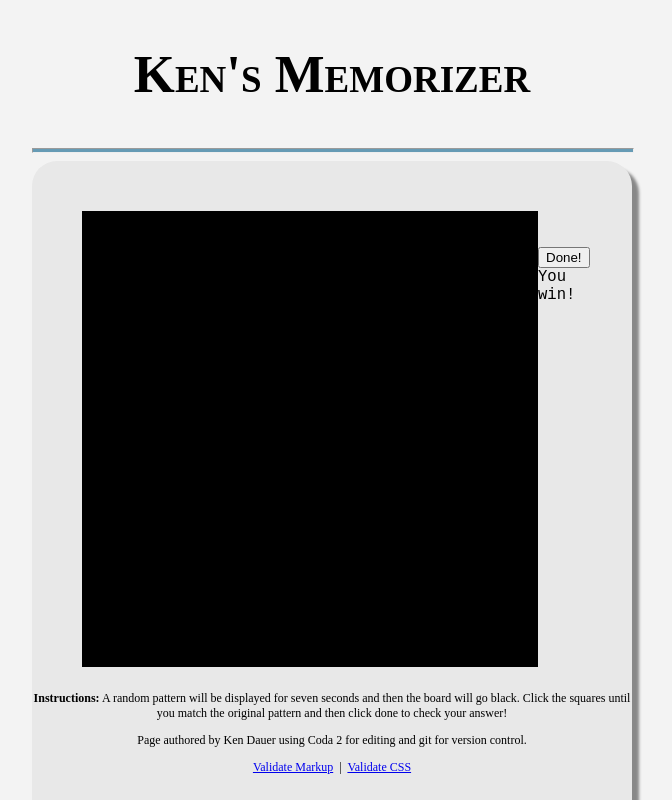
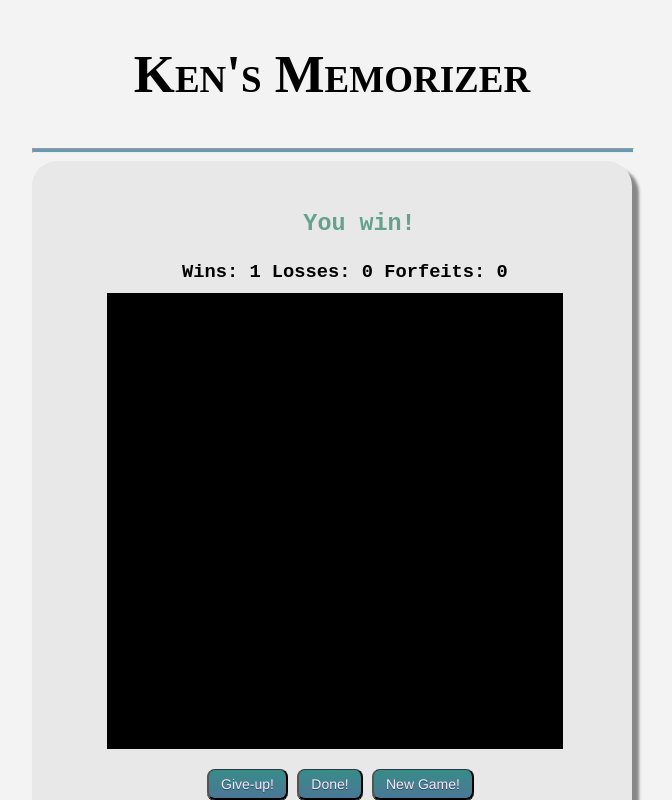
Before and after one commit to kendauer/p3.dwahomework.biz, a plain HTML site: page index.html in a window 1280 px wide. Both pictures are taken after a click on the button "Done!". Shown: the top 800 px of the page, without its empty margins (176-848 px from the left). Drawn offline with nearby package versions, Linux system fonts and the light colour scheme.

Commit message:
Added new functional buttons to reset the board and show the solution. Added a scoreboard and changed the design a little.

```diff
--- a/css/main.css
+++ b/css/main.css
@@ -21,19 +21,19 @@ body {
 }
 
 /* style for the navigation menu */
-#menu {
-	width: 600px;
-	margin-left: 200px;
+#results {
+	font-size: 1.5em;
+	font-weight: bold;
+	clear: both;
+	height: 50px;
+	color: rgba(20,121,85,0.63);
 	text-align: center;
-	color: rgba(162,161,165,0.63)
 }
 
-#menu a {
-	margin-left: 10px;
-	text-decoration: none;
-	color: #a11010;
+#scoreBoard {
+	padding-left: 75px;
+	padding-bottom: 10px;
 	font-weight: bold;
-	font-variant: small-caps;
 	font-size: 1.2em;
 }
 
@@ -58,7 +58,7 @@ hr.blue {
 /* style for the actual content itself */
 .innerBox {
 	padding-top: 50px;
-	padding-left: 50px;
+	padding-left: 75px;
 	padding-right: 20px;
 	font-family: monospace;
 	font-size: 1.20em;
@@ -72,41 +72,7 @@ hr.blue {
 	border: solid 1px black;
 }
 
-#piece1 {
-	background-color: red;
-}
 
-#piece2 {
-	background-color: green;
-}
-
-#piece3 {
-	background-color: blue;
-}
-
-#piece4 {
-	background-color: red;
-}
-
-#piece5 {
-	background-color: green;
-}
-
-#piece6 {
-	background-color: blue;
-}
-
-#piece7 {
-	background-color: red;
-}
-
-#piece8 {
-	background-color: green;
-}
-
-#piece9 {
-	background-color: blue;
-}
 
 
 
@@ -122,3 +88,44 @@ footer {
 .error {
 	color: red;
 }
+
+#buttons {
+padding-top: 20px;
+	padding-left: 100px;
+	clear: both;
+
+}
+
+/* Button design curtosy of css-tricks.com */
+
+.button {
+   border-top: 1px solid #2a3b45;
+   background: #4a7796;
+   background: -webkit-gradient(linear, left top, left bottom, from(#388c88), to(#4a7796));
+   background: -webkit-linear-gradient(top, #388c88, #4a7796);
+   background: -moz-linear-gradient(top, #388c88, #4a7796);
+   background: -ms-linear-gradient(top, #388c88, #4a7796);
+   background: -o-linear-gradient(top, #388c88, #4a7796);
+   padding: 6px 12px;
+   -webkit-border-radius: 8px;
+   -moz-border-radius: 8px;
+   border-radius: 8px;
+   -webkit-box-shadow: rgba(0,0,0,1) 0 1px 0;
+   -moz-box-shadow: rgba(0,0,0,1) 0 1px 0;
+   box-shadow: rgba(0,0,0,1) 0 1px 0;
+   text-shadow: rgba(0,0,0,.4) 0 1px 0;
+   color: #fce5fc;
+   font-size: 14px;
+   font-family: Helvetica, Arial, Sans-Serif;
+   text-decoration: none;
+   vertical-align: middle;
+   }
+.button:hover {
+   border-top-color: #26524b;
+   background: #26524b;
+   color: #fcf9fc;
+   }
+.button:active {
+   border-top-color: #358bc4;
+   background: #358bc4;
+   }
--- a/index.html
+++ b/index.html
@@ -2,10 +2,11 @@
 <html>
 <head>
 
+	<meta charset="UTF-8">
+
 	<title>Ken's Memorizer</title>
 
 	<link rel="stylesheet" href="css/main.css" type="text/css">
-	<link rel="stylesheet" href="css/features.css" type="text/css">
 
 	<script src="https://ajax.googleapis.com/ajax/libs/jquery/1.9.1/jquery.min.js"></script>
 	<script src="https://ajax.googleapis.com/ajax/libs/jqueryui/1.10.3/jquery-ui.min.js"></script>
@@ -28,6 +29,13 @@
 <div class="outerBox">
 
    <div class="innerBox">
+
+   		<div id="results">
+   		</div>
+
+   		<div id="scoreBoard">
+   		</div>
+
    		<div id="gameboard">
    			<div class="piece" id="piece1">
    			</div>
@@ -52,19 +60,28 @@
 
    		</div>
 
-   		<input type='button' id='done' value='Done!'>
 
-   		<div id="checker">
+
+   		<div id="buttons">
+	   		    <input type='button' class='button' id='giveUp' value='Give-up!'>
+   		   		<input type='button' class='button' id='done' value='Done!'>
+   		   		<input type='button' class='button' id='reset' value='New Game!'>
    		</div>
+
+   		   <div id="instructions">
+            <p><strong>Instructions:</strong> A random pattern will be displayed for seven seconds and then the board
+         will go black. Click the squares until you match the original pattern and then click
+         done to check your answer! </p>
    </div>
 
-<div>
+
+   </div>
+
+
 
 
       <footer>
-         <p><strong>Instructions:</strong> A random pattern will be displayed for seven seconds and then the board
-         will go black. Click the squares until you match the original pattern and then click
-         done to check your answer! </p>
+
          <p>Page authored by Ken Dauer using Coda 2 for editing and git for version control.</p>
          <p><a href="http://validator.w3.org/check/referer">Validate Markup</a>
             &nbsp;|&nbsp;
@@ -73,7 +90,7 @@
       </footer>
 
 <script src="js/memorizer.js"></script>
-
+</div>
 
 
 </body>
--- a/js/memorizer.js
+++ b/js/memorizer.js
@@ -1,26 +1,35 @@
-  var colors = ["rgb(255, 0, 0)", "rgb(0, 128, 0)", "rgb(0, 0, 255)"];
-  var piece1Color = parseInt(Math.random()*(colors.length));
-  var piece2Color = parseInt(Math.random()*(colors.length));
-  var piece3Color = parseInt(Math.random()*(colors.length));
-  var piece4Color = parseInt(Math.random()*(colors.length));
-  var piece5Color = parseInt(Math.random()*(colors.length));
-  var piece6Color = parseInt(Math.random()*(colors.length));
-  var piece7Color = parseInt(Math.random()*(colors.length));
-  var piece8Color = parseInt(Math.random()*(colors.length));
-  var piece9Color = parseInt(Math.random()*(colors.length));
+  var red = "rgb(255, 0, 0)"
+  var green = "rgb(0, 128, 0)"
+  var blue = "rgb(0, 0, 255)"
+
+  var colors = [red, green, blue];
+  var wins = 0;
+  var losses = 0;
+  var forfeits = 0;
+
 
 $( document ).ready(function() {
 
+	$('#scoreBoard').html("Wins: " + wins + " Losses: " + losses + " Forfeits: " + forfeits);
 
-  	console.log(colors[piece1Color]);
-  	console.log(colors[piece2Color]);
-  	console.log(colors[piece3Color]);
-  	console.log(colors[piece4Color]);
-  	console.log(colors[piece5Color]);
-  	console.log(colors[piece6Color]);
-  	console.log(colors[piece7Color]);
-  	console.log(colors[piece8Color]);
-  	console.log(colors[piece9Color]);
+	newBoard();
+
+});
+
+function newBoard() {
+
+$('#results').html("");
+
+  window.piece1Color = parseInt(Math.random()*(colors.length));
+  window.piece2Color = parseInt(Math.random()*(colors.length));
+  window.piece3Color = parseInt(Math.random()*(colors.length));
+  window.piece4Color = parseInt(Math.random()*(colors.length));
+  window.piece5Color = parseInt(Math.random()*(colors.length));
+  window.piece6Color = parseInt(Math.random()*(colors.length));
+  window.piece7Color = parseInt(Math.random()*(colors.length));
+  window.piece8Color = parseInt(Math.random()*(colors.length));
+  window.piece9Color = parseInt(Math.random()*(colors.length));
+
   $('#piece1').css('background-color', colors[piece1Color]);
   $('#piece2').css('background-color', colors[piece2Color]);
   $('#piece3').css('background-color', colors[piece3Color]);
@@ -31,10 +40,9 @@ $( document ).ready(function() {
   $('#piece8').css('background-color', colors[piece8Color]);
   $('#piece9').css('background-color', colors[piece9Color]);
 
-  setTimeout(blackBoard, 7000);
+    setTimeout(blackBoard, 7000);
 
-
-});
+}
 
 function blackBoard() {
 	    $('.piece').css('background-color', "black");
@@ -44,9 +52,7 @@ $('.piece').click(function() {
 
 
 	var currentColor = $(this).css('background-color');
-	var red = "rgb(255, 0, 0)"
-	var green = "rgb(0, 128, 0)"
-	var blue = "rgb(0, 0, 255)"
+
 
 	console.log(currentColor);
 	console.log(red);
@@ -75,8 +81,6 @@ $('#done').click(function() {
 	var piece8CurrentColor = $('#piece8').css('background-color');
 	var piece9CurrentColor = $('#piece9').css('background-color');
 
-		console.log(piece1CurrentColor);
-		console.log(colors[piece1Color]);
 
 	if (piece1CurrentColor == colors[piece1Color] && piece2CurrentColor == colors[piece2Color]
 	&& piece3CurrentColor == colors[piece3Color] && piece4CurrentColor == colors[piece4Color]
@@ -85,9 +89,36 @@ $('#done').click(function() {
 	&& piece9CurrentColor == colors[piece9Color]
 
 	) {
-		$('#checker').html("You win!");
+		$('#results').html("You win!");
+		window.wins = wins + 1;
+		$('#scoreBoard').html("Wins: " + wins + " Losses: " + losses + " Forfeits: " + forfeits);
+
 	}
 	else {
-		$('#checker').html("You lose!");
+		$('#results').html("You lose!");
+		window.losses = losses + 1;
+		$('#scoreBoard').html("Wins: " + wins + " Losses: " + losses + " Forfeits: " + forfeits);
 	}
 })
+
+$('#reset').click(function() {
+
+	newBoard();
+
+})
+
+$('#giveUp').click(function() {
+  $('#piece1').css('background-color', colors[piece1Color]);
+  $('#piece2').css('background-color', colors[piece2Color]);
+  $('#piece3').css('background-color', colors[piece3Color]);
+  $('#piece4').css('background-color', colors[piece4Color]);
+  $('#piece5').css('background-color', colors[piece5Color]);
+  $('#piece6').css('background-color', colors[piece6Color]);
+  $('#piece7').css('background-color', colors[piece7Color]);
+  $('#piece8').css('background-color', colors[piece8Color]);
+  $('#piece9').css('background-color', colors[piece9Color]);
+
+  window.forfeits = forfeits + 1;
+
+  $('#scoreBoard').html("Wins: " + wins + " Losses: " + losses + " Forfeits: " + forfeits);
+})
```
